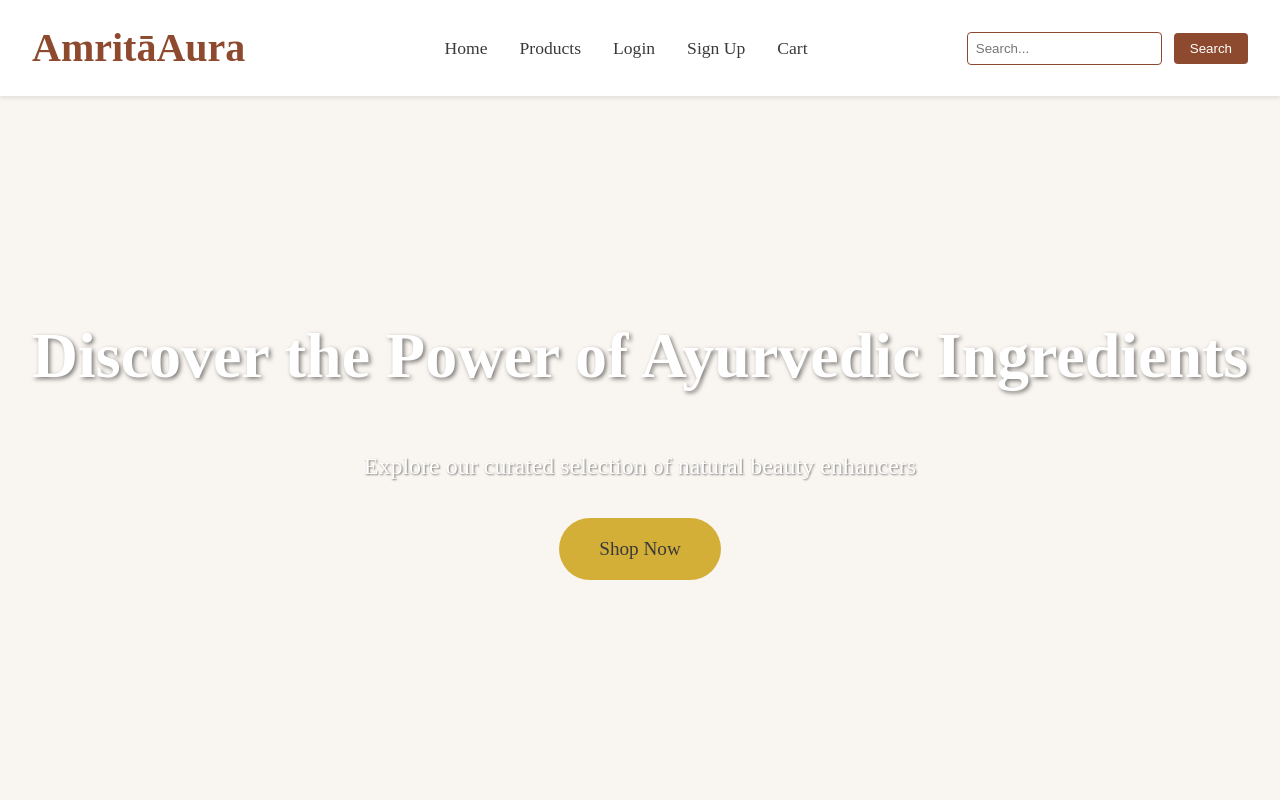
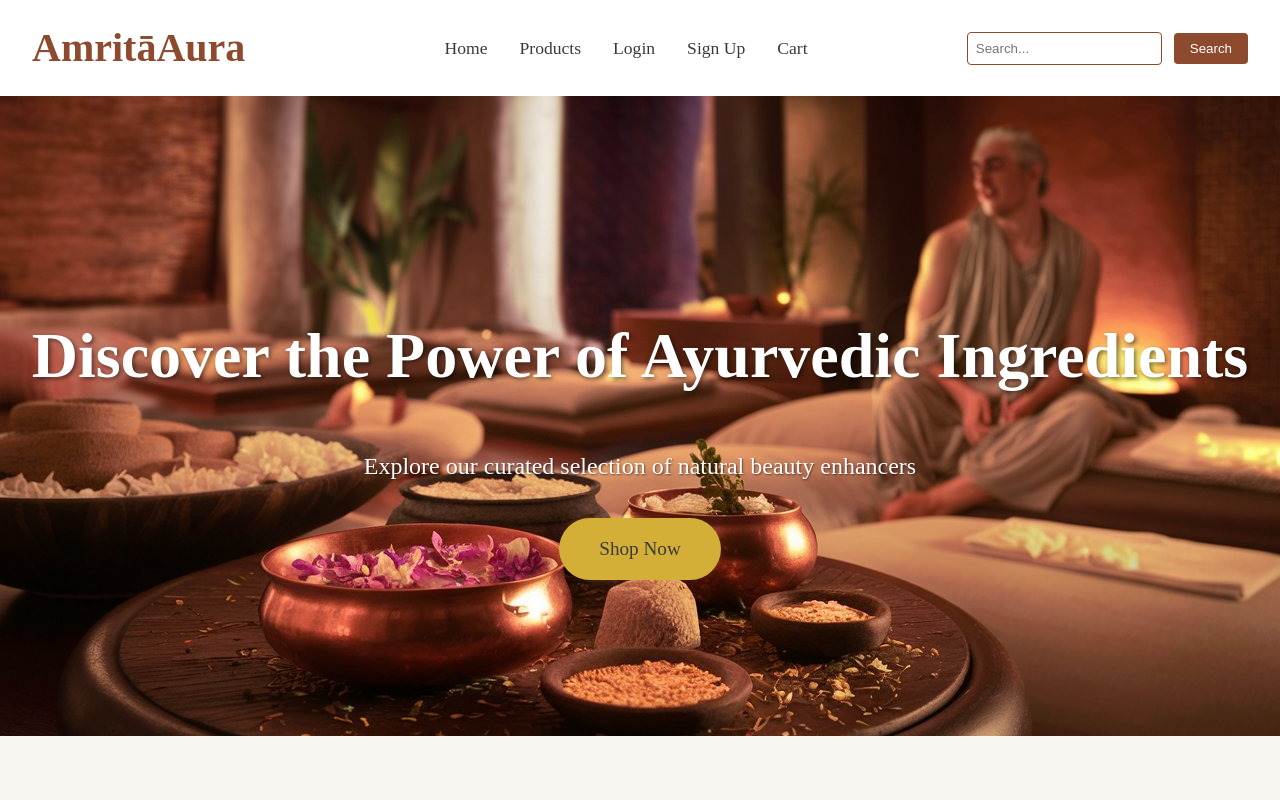
Before and after one commit to snehhens/Amrit, a plain HTML site: page index.html in a window 1280 px wide. Shown: the top 800 px of the page. Drawn offline with Linux system fonts and the light colour scheme.

Commit message:
Update styles.css

```diff
--- a/styles.css
+++ b/styles.css
@@ -90,7 +90,7 @@ nav ul li a:hover {
 
 /* Hero Section Styles */
 .hero {
-    background-image: url('images/hero-background.jpg');
+    background-image: url('hero-background.jpg');
     background-size: cover;
     background-position: center;
     height: 80vh;
```
